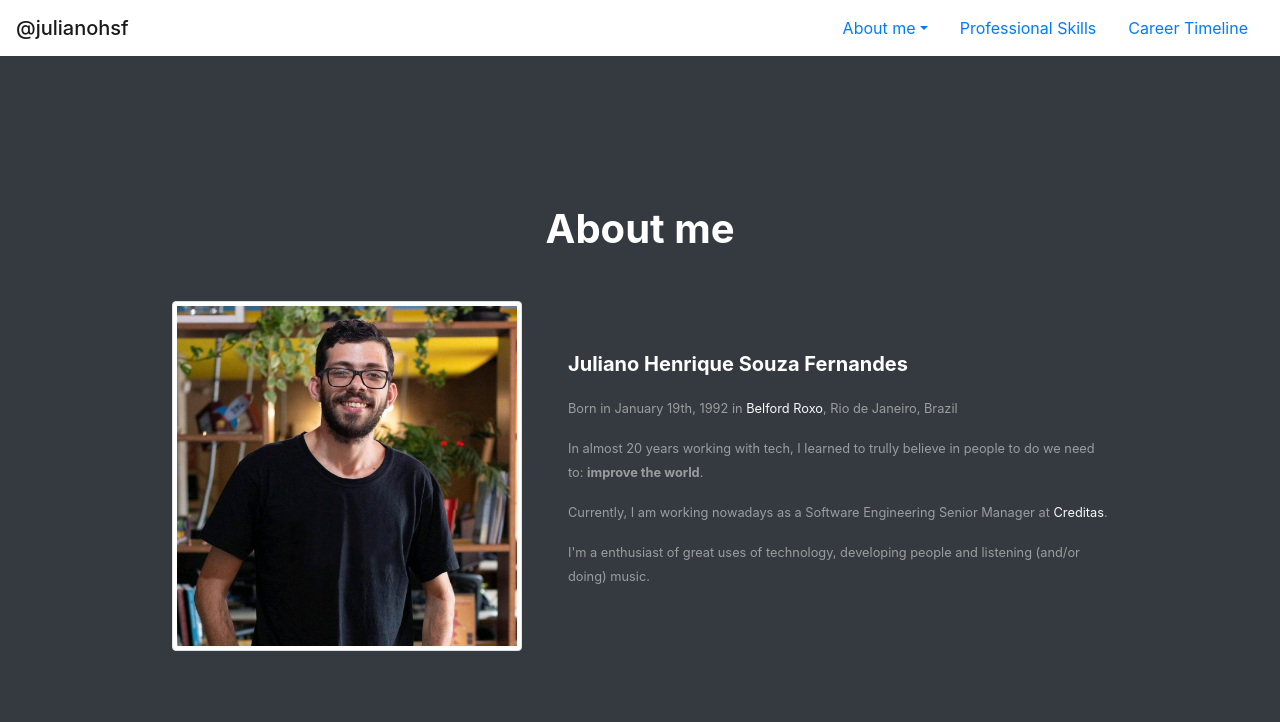
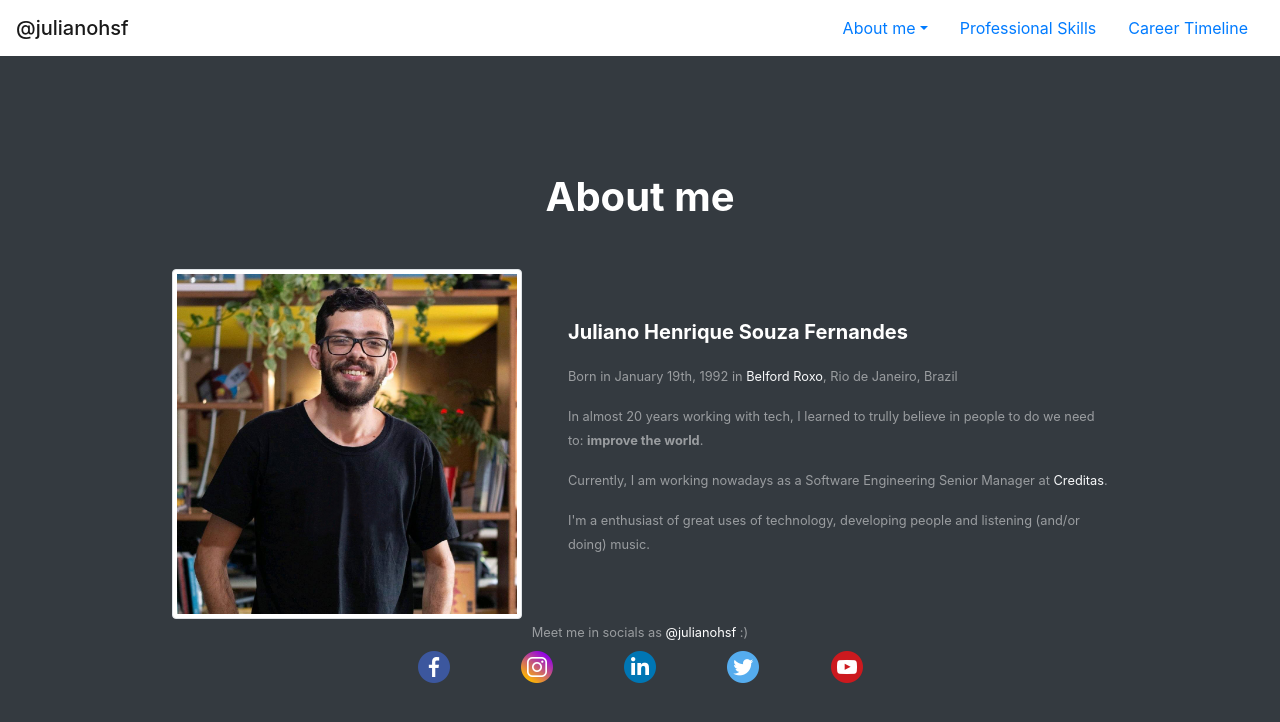
Before and after one commit to julianohsf/julianohsf.github.io, a plain HTML site: page index.html in a window 1280 px wide. Drawn offline with nearby package versions, Linux system fonts and the light colour scheme.

Commit message:
Adding social links on bio page

```diff
--- a/index.html
+++ b/index.html
@@ -66,6 +66,18 @@
                         <p class="text-md-left"><small>In almost 20 years working with tech, I learned to trully believe in people to do we need to: <strong>improve the world</strong>.</small></p>
                         <p class="text-md-left"><small>Currently, I am working nowadays as a Software Engineering Senior Manager at <a href="https://www.creditas.com/quem-somos" class="text-light">Creditas</a>.</small></p>
                         <p class="text-md-left"><small>I'm a enthusiast of great uses of technology, developing people and listening (and/or doing) music.</small></p>
+                    </div>
+                    <div class="col-10 col-md-5">
+                        <div class="mb-2">
+                            <small>Meet me in socials as <span class="text-white">@julianohsf</span> :)</small>
+                        </div>
+                        <div class="d-flex justify-content-between">
+                            <a href="//facebook.com/julianohsf" target="_blank" class="border-circle"><img src="images/icons/facebook.png" style="height: 32px;" alt="Facebook" /></a>
+                            <a href="//instagram.com/julianohsf" target="_blank" class="border-circle"><img src="images/icons/instagram.png" style="height: 32px;" alt="Instagram" /></a>
+                            <a href="//linkedin.com/in/julianohsf" target="_blank" class="border-circle"><img src="images/icons/linkedin.png" style="height: 32px;" alt="Linkedin" /></a>
+                            <a href="//twitter.com/julianohsf" target="_blank" class="border-circle"><img src="images/icons/twitter.png" style="height: 32px;" alt="Twitter" /></a>
+                            <a href="//youtube.com/julianohsf" target="_blank" class="border-circle"><img src="images/icons/youtube.png" style="height: 32px;" alt="Youtube" /></a>
+                        </div>
                     </div>
                 </div>
             </div>
```
Also changed, not shown: images/icons/facebook.png (added), images/icons/instagram.png (added), images/icons/linkedin.png (added), images/icons/twitter.png (added), images/icons/youtube.png (added).
